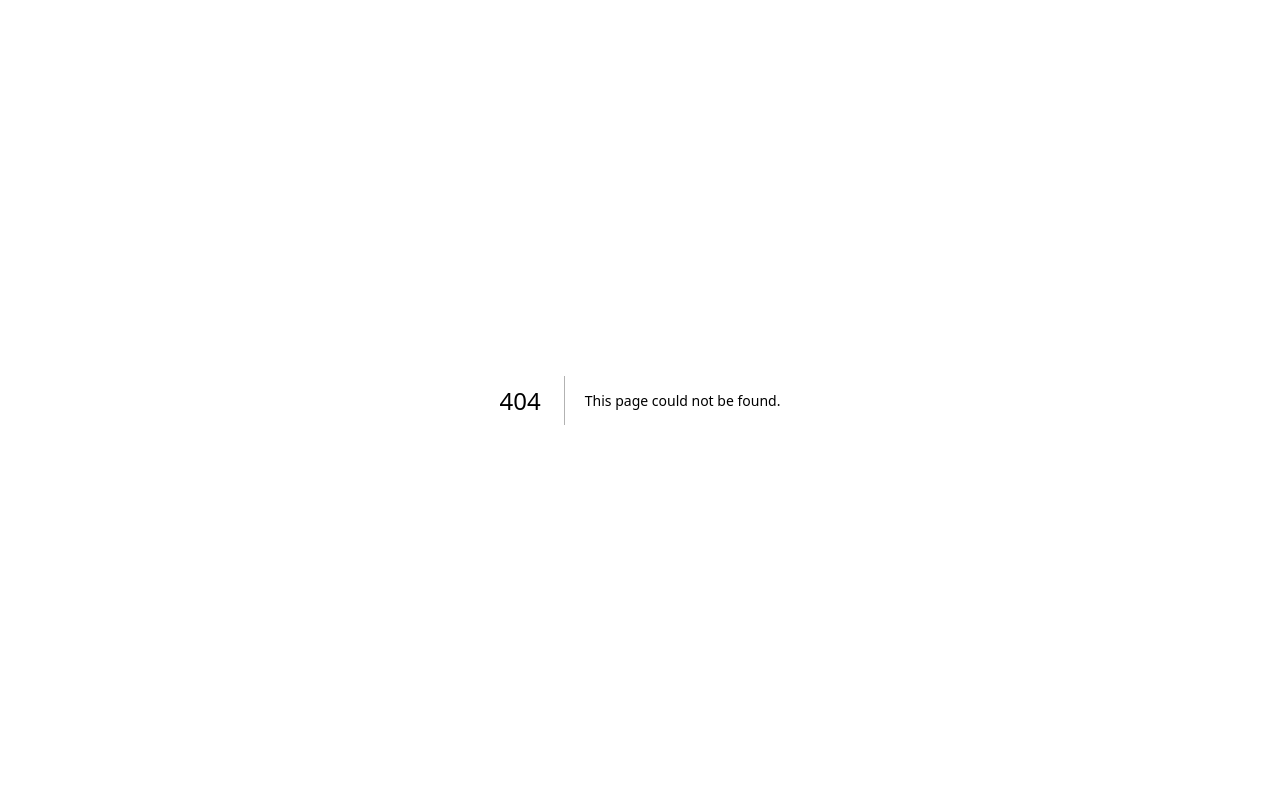
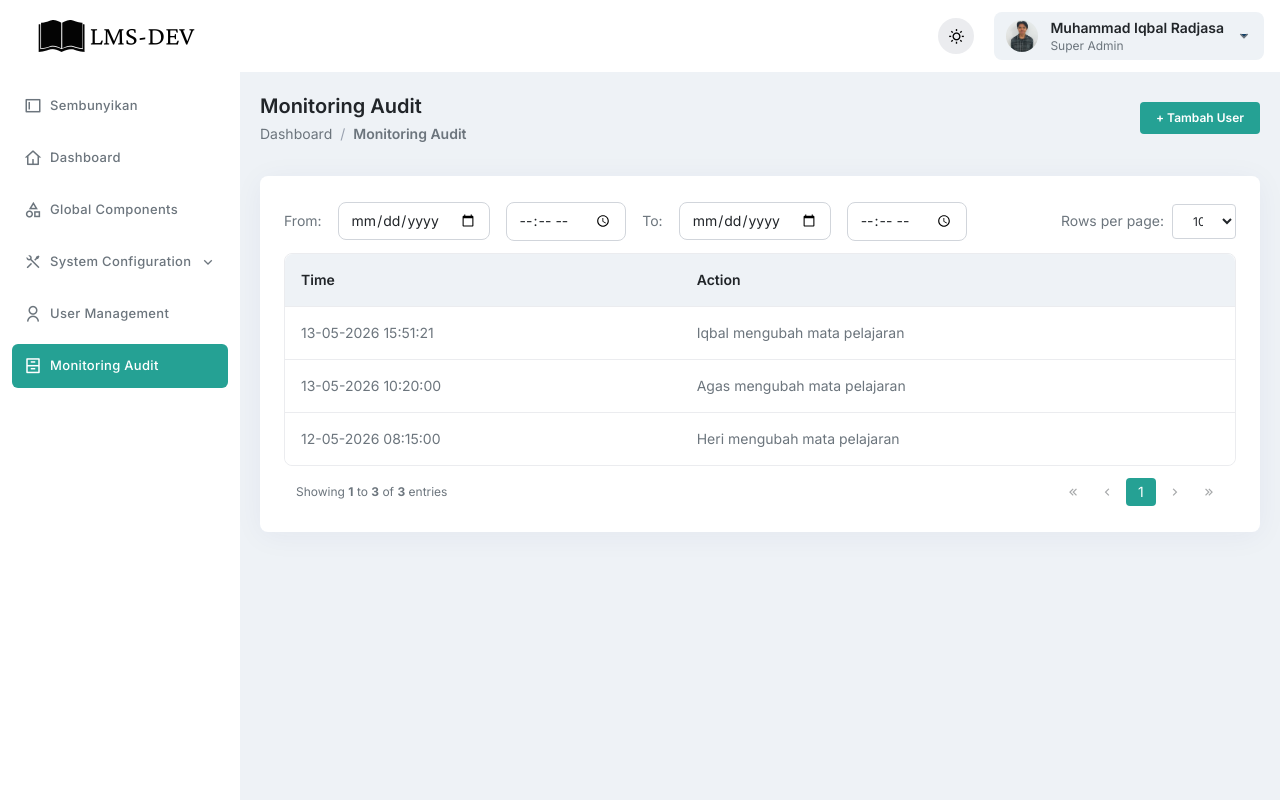
Before and after one commit to IqbalRadjasa/lms-dev, a Next.js app: page /dashboard/monitoring-audit in a window 1280 px wide. Before the commit this address had no page. Built offline with nearby package versions, Linux system fonts and the light colour scheme.

Commit message:
feat: Monitoring Audit, refactor: Datatable component with controlled filters

```diff
--- a/app/components/DataTable.tsx
+++ b/app/components/DataTable.tsx
@@ -1,18 +1,34 @@
 'use client';
 
-import { useState } from 'react';
+import { useState, useMemo } from 'react';
 import { ColumnDef, flexRender, getCoreRowModel, getSortedRowModel, getFilteredRowModel, getPaginationRowModel, SortingState, useReactTable } from '@tanstack/react-table';
 
 import Select from './Select';
 
+type ColumnFiltersState = Record<string, any>;
+
 type DataTableProps<TData, TValue> = {
   columns: ColumnDef<TData, TValue>[];
   data: TData[];
+
+  globalFilter?: string;
+  onGlobalFilterChange?: (value: string) => void;
+
+  columnFilters: ColumnFiltersState;
+  onColumnFiltersChange: (filters: ColumnFiltersState) => void;
+
+  renderFilters?: React.ReactNode;
 };
 
-export function DataTable<TData, TValue>({ columns, data }: DataTableProps<TData, TValue>) {
+export function DataTable<TData, TValue>({ columns, data, globalFilter, onGlobalFilterChange, columnFilters, onColumnFiltersChange, renderFilters }: DataTableProps<TData, TValue>) {
   const [sorting, setSorting] = useState<SortingState>([]);
-  const [globalFilter, setGlobalFilter] = useState('');
+
+  const columnFiltersArray = useMemo(() => {
+    return Object.entries(columnFilters).map(([id, value]) => ({
+      id,
+      value,
+    }));
+  }, [columnFilters]);
 
   const table = useReactTable({
     data,
@@ -20,9 +36,25 @@ export function DataTable<TData, TValue>({ columns, data }: DataTableProps<TData
     state: {
       sorting,
       globalFilter,
+      columnFilters: columnFiltersArray,
     },
+
     onSortingChange: setSorting,
-    onGlobalFilterChange: setGlobalFilter,
+
+    onGlobalFilterChange: (value) => {
+      if (value !== globalFilter) {
+        onGlobalFilterChange?.(value);
+      }
+    },
+
+    onColumnFiltersChange: (updater) => {
+      const next = typeof updater === 'function' ? updater(table.getState().columnFilters) : updater;
+
+      const obj = Object.fromEntries(next.map((item: any) => [item.id, item.value]));
+
+      onColumnFiltersChange(obj);
+    },
+
     getCoreRowModel: getCoreRowModel(),
     getSortedRowModel: getSortedRowModel(),
     getFilteredRowModel: getFilteredRowModel(),
@@ -30,35 +62,20 @@ export function DataTable<TData, TValue>({ columns, data }: DataTableProps<TData
   });
 
   const { pageIndex, pageSize } = table.getState().pagination;
-
   const total = table.getFilteredRowModel().rows.length;
 
   const start = total === 0 ? 0 : pageIndex * pageSize + 1;
   const end = Math.min((pageIndex + 1) * pageSize, total);
-
   const pageCount = table.getPageCount();
 
   return (
     <div className="w-full overflow-y-auto">
+      {/* FILTER AREA */}
       <div className="flex items-center justify-between py-3">
-        <div className="flex items-center">
-          <div className="relative w-full max-w-sm">
-            {/* icon */}
-            <i className="ri-search-line absolute left-3 top-1/2 -translate-y-1/2 text-primary-light pointer-events-none" />
+        <div className="flex items-center gap-4">{renderFilters}</div>
 
-            {/* input */}
-            <input
-              value={globalFilter ?? ''}
-              onChange={(e) => setGlobalFilter(e.target.value)}
-              placeholder="Search..."
-              className="w-full border border-[var(--input-form-light)] rounded-lg pl-10 pr-3 py-2 text-sm text-primary-light focus:outline-none focus:ring-2 focus:ring-blue-500"
-            />
-          </div>
-        </div>
-
-        <div className="flex items-center gap-2 text-secondary-light text-sm">
-          <span>Rows per page: </span>
-
+        <div className="flex items-center gap-2 text-sm">
+          <span>Rows per page:</span>
           <Select<number>
             value={table.getState().pagination.pageSize}
             onChange={(size) => table.setPageSize(size)}
@@ -69,11 +86,12 @@ export function DataTable<TData, TValue>({ columns, data }: DataTableProps<TData
               { label: '50', value: 50 },
             ]}
             className="h-auto w-16"
-            forDatatable={true}
+            forDatatable
           />
         </div>
       </div>
 
+      {/* TABLE */}
       <table className="w-full text-sm bordered-table">
         <thead>
           {table.getHeaderGroups().map((headerGroup) => (
@@ -82,11 +100,11 @@ export function DataTable<TData, TValue>({ columns, data }: DataTableProps<TData
                 const sort = header.column.getIsSorted();
 
                 return (
-                  <th key={header.id} onClick={header.column.getToggleSortingHandler()} className="px-4 py-3 text-left font-semibold cursor-pointer select-none">
+                  <th key={header.id} onClick={header.column.getToggleSortingHandler()} className="px-4 py-3 text-left font-semibold cursor-pointer">
                     {flexRender(header.column.columnDef.header, header.getContext())}
 
-                    {sort === 'asc' && <i className="ri-arrow-up-s-fill ml-1" />}
-                    {sort === 'desc' && <i className="ri-arrow-down-s-fill ml-1" />}
+                    {sort === 'asc' && ' ↑'}
+                    {sort === 'desc' && ' ↓'}
                   </th>
                 );
               })}
@@ -106,6 +124,7 @@ export function DataTable<TData, TValue>({ columns, data }: DataTableProps<TData
           ))}
         </tbody>
       </table>
+
       {/* Pagination */}
       <div className="flex items-center justify-between p-3 text-sm">
         {/* left side */}
--- a/app/dashboard/Sidebar.tsx
+++ b/app/dashboard/Sidebar.tsx
@@ -118,9 +118,24 @@ export default function Sidebar() {
         )}
 
         <Link href="/dashboard/user-management">
-          <button className={`w-full mb-2 text-left text-base px-3 py-2 rounded-md flex items-center gap-2 text-[#113F67] cursor-pointer ${isActive('/dashboard/user-management') || pathname.startsWith('/dashboard/user-management') ? 'active' : 'not-active'}`}>
+          <button
+            className={`w-full mb-2 text-left text-base px-3 py-2 rounded-md flex items-center gap-2 text-[#113F67] cursor-pointer ${
+              isActive('/dashboard/user-management') || pathname.startsWith('/dashboard/user-management') ? 'active' : 'not-active'
+            }`}
+          >
             <i className="ri-user-line text-lg"></i>
             {!sidebarCollapsed && <span className="regular-text">User Management</span>}
+          </button>
+        </Link>
+
+        <Link href="/dashboard/monitoring-audit">
+          <button
+            className={`w-full mb-2 text-left text-base px-3 py-2 rounded-md flex items-center gap-2 text-[#113F67] cursor-pointer ${
+              isActive('/dashboard/monitoring-audit') || pathname.startsWith('/dashboard/monitoring-audit') ? 'active' : 'not-active'
+            }`}
+          >
+            <i className="ri-archive-drawer-line text-lg"></i>
+            {!sidebarCollapsed && <span className="regular-text">Monitoring Audit</span>}
           </button>
         </Link>
       </nav>
--- /dev/null
+++ b/app/dashboard/monitoring-audit/page.tsx
@@ -0,0 +1,193 @@
+'use client';
+
+import Link from 'next/link';
+import { format } from 'date-fns';
+import { ColumnDef } from '@tanstack/react-table';
+import React, { useState, useEffect } from 'react';
+
+import Button from '@/app/components/Button';
+import Breadcrumb from '@/app/components/Breadcrumb';
+import { DataTable } from '@/app/components/DataTable';
+
+type Log = {
+  time: Date;
+  action: string;
+};
+
+const columns: ColumnDef<Log>[] = [
+  {
+    accessorKey: 'time',
+    header: 'Time',
+
+    // ✅ FORMAT DI SINI (UI only)
+    cell: ({ row }) => {
+      const date = row.getValue('time') as Date;
+      return format(date, 'dd-MM-yyyy HH:mm:ss');
+    },
+
+    // ✅ FILTER TETAP SAMA (logic kamu sudah benar)
+    filterFn: (row, id, value) => {
+      const rowDate = new Date(row.getValue(id));
+
+      const { date, time } = value || {};
+
+      // DATE FILTER
+      if (date?.from) {
+        if (rowDate < new Date(date.from)) return false;
+      }
+
+      if (date?.to) {
+        if (rowDate > new Date(date.to)) return false;
+      }
+
+      // TIME FILTER
+      if (time?.from || time?.to) {
+        const hours = rowDate.getHours();
+        const minutes = rowDate.getMinutes();
+
+        const totalMinutes = hours * 60 + minutes;
+
+        if (time.from) {
+          const [h, m] = time.from.split(':').map(Number);
+          if (totalMinutes < h * 60 + m) return false;
+        }
+
+        if (time.to) {
+          const [h, m] = time.to.split(':').map(Number);
+          if (totalMinutes > h * 60 + m) return false;
+        }
+      }
+
+      return true;
+    },
+  },
+  {
+    accessorKey: 'action',
+    header: 'Action',
+  },
+];
+
+export default function MonitoringAudit() {
+  const [globalFilter, setGlobalFilter] = useState('');
+  const [columnFilters, setColumnFilters] = useState({
+    time: {
+      date: { from: '', to: '' },
+      time: { from: '', to: '' },
+    },
+  });
+
+  const data: Log[] = [
+    { time: new Date('2026-05-13T15:51:21'), action: 'Iqbal mengubah mata pelajaran' },
+    { time: new Date('2026-05-13T10:20:00'), action: 'Agas mengubah mata pelajaran' },
+    { time: new Date('2026-05-12T08:15:00'), action: 'Heri mengubah mata pelajaran' },
+  ];
+
+  return (
+    <div>
+      <div className="flex justify-between items-center">
+        <div>
+          <h1 className="font-semibold text-xl mb-1 text-primary-light">Monitoring Audit</h1>
+          <Breadcrumb />
+        </div>
+        <div>
+          <Link href="/dashboard/user-management/tambah">
+            <Button primary={true}>+ Tambah User</Button>
+          </Link>
+        </div>
+      </div>
+
+      <div className="card mt-8">
+        <div className="card-body">
+          <DataTable
+            columns={columns}
+            data={data}
+            columnFilters={columnFilters}
+            onColumnFiltersChange={(filters) => {
+              setColumnFilters({
+                time: filters.time ?? {
+                  date: { from: '', to: '' },
+                  time: { from: '', to: '' },
+                },
+              });
+            }}
+            renderFilters={
+              <>
+                {/* DATE & TIME FROM */}
+                <span className="text-sm">From: </span>
+                <input
+                  type="date"
+                  onChange={(e) =>
+                    setColumnFilters((prev) => ({
+                      ...prev,
+                      time: {
+                        ...prev.time,
+                        date: {
+                          ...prev.time.date,
+                          from: e.target.value,
+                        },
+                      },
+                    }))
+                  }
+                  className="w-full border border-[var(--input-form-light)] rounded-lg px-3 py-2 text-sm text-primary-light focus:outline-none focus:ring-2 focus:ring-blue-500"
+                />
+
+                <input
+                  type="time"
+                  onChange={(e) =>
+                    setColumnFilters((prev) => ({
+                      ...prev,
+                      time: {
+                        ...prev.time,
+                        time: {
+                          ...prev.time.time,
+                          from: e.target.value,
+                        },
+                      },
+                    }))
+                  }
+                  className="w-full border border-[var(--input-form-light)] rounded-lg px-3 py-2 text-sm text-primary-light focus:outline-none focus:ring-2 focus:ring-blue-500"
+                />
+
+                {/* DATE & TIME TO */}
+                <span className="text-sm">To: </span>
+                <input
+                  type="date"
+                  onChange={(e) =>
+                    setColumnFilters((prev) => ({
+                      ...prev,
+                      time: {
+                        ...prev.time,
+                        date: {
+                          ...prev.time.date,
+                          to: e.target.value,
+                        },
+                      },
+                    }))
+                  }
+                  className="w-full border border-[var(--input-form-light)] rounded-lg px-3 py-2 text-sm text-primary-light focus:outline-none focus:ring-2 focus:ring-blue-500"
+                />
+
+                <input
+                  type="time"
+                  onChange={(e) =>
+                    setColumnFilters((prev) => ({
+                      ...prev,
+                      time: {
+                        ...prev.time,
+                        time: {
+                          ...prev.time.time,
+                          to: e.target.value,
+                        },
+                      },
+                    }))
+                  }
+                  className="w-full border border-[var(--input-form-light)] rounded-lg px-3 py-2 text-sm text-primary-light focus:outline-none focus:ring-2 focus:ring-blue-500"
+                />
+              </>
+            }
+          />
+        </div>
+      </div>
+    </div>
+  );
+}
--- a/app/dashboard/system-configuration/maintenance/page.tsx
+++ b/app/dashboard/system-configuration/maintenance/page.tsx
@@ -1,6 +1,6 @@
 'use client';
 
-import React, { useState, useEffect } from 'react';
+import React, { useState, useEffect, useMemo } from 'react';
 import { ColumnDef } from '@tanstack/react-table';
 
 import Modal from '../../../components/Modal';
@@ -29,6 +29,14 @@ const columns: ColumnDef<Log>[] = [
   {
     accessorKey: 'user',
     header: 'User',
+    filterFn: (row, id, value) => {
+      const rowValue = row.getValue<string>(id) ?? '';
+      const search = value?.trim().toLowerCase();
+
+      if (!search) return true;
+
+      return rowValue.toLowerCase().includes(search);
+    },
   },
   {
     accessorKey: 'role',
@@ -155,6 +163,30 @@ export default function Maintenance() {
     }
   };
 
+  const [columnFilters, setColumnFilters] = useState({
+    user: '',
+  });
+
+  const renderFilters = (
+    <div className="relative w-full max-w-sm">
+      {/* icon */}
+      <i className="ri-search-line absolute left-3 top-1/2 -translate-y-1/2 text-primary-light pointer-events-none" />
+
+      {/* input */}
+      <input
+        value={columnFilters.user || ''}
+        onChange={(e) =>
+          setColumnFilters((prev) => ({
+            ...prev,
+            user: e.target.value,
+          }))
+        }
+        placeholder="Cari User"
+        className="w-full border border-[var(--input-form-light)] rounded-lg pl-10 pr-3 py-2 text-sm text-primary-light focus:outline-none focus:ring-2 focus:ring-blue-500"
+      />
+    </div>
+  );
+
   const data: Log[] = [
     { id: 1, user: 'Eman', role: 'Super Admin', created_at: '12-02-2026', status: 'ON' },
     { id: 2, user: 'Umar', role: 'Super Admin', created_at: '12-02-2026', status: 'OFF' },
@@ -185,19 +217,19 @@ export default function Maintenance() {
             >
               {!status ? <i className="ri-lock-unlock-line"></i> : <i className="ri-lock-line"></i>}
             </button>
-            {/* <button
-            className={`
-              ml-2
-              font-semibold
-              px-4 py-1
-              rounded-full
-              ${!status ? 'not-active' : 'active'}
-            `}
-          >
-            {!status ? 'Off' : 'On'}
-          </button> */}
           </div>
-          <DataTable columns={columns} data={data} />
+          <DataTable
+            columns={columns}
+            data={data}
+            columnFilters={columnFilters}
+            onColumnFiltersChange={(filters) => {
+              setColumnFilters((prev) => ({
+                ...prev,
+                user: filters.user ?? prev.user ?? '',
+              }));
+            }}
+            renderFilters={renderFilters}
+          />
         </div>
       </div>
 
--- a/app/dashboard/user-management/page.tsx
+++ b/app/dashboard/user-management/page.tsx
@@ -32,6 +32,15 @@ const columns: ColumnDef<Log>[] = [
   {
     accessorKey: 'name',
     header: 'Nama',
+
+    filterFn: (row, id, value) => {
+      const rowValue = row.getValue<string>(id) ?? '';
+      const search = value?.trim().toLowerCase();
+
+      if (!search) return true;
+
+      return rowValue.toLowerCase().includes(search);
+    },
   },
   {
     accessorKey: 'identifier',
@@ -80,53 +89,29 @@ const columns: ColumnDef<Log>[] = [
 ];
 
 export default function UserManagement() {
-  const router = useRouter();
-  const confirm = useConfirm();
+  const [columnFilters, setColumnFilters] = useState({
+    name: '',
+  });
 
-  const [open, setOpen] = useState(false);
+  const renderFilters = (
+    <div className="relative w-full max-w-sm">
+      {/* icon */}
+      <i className="ri-search-line absolute left-3 top-1/2 -translate-y-1/2 text-primary-light pointer-events-none" />
 
-  const [pesan, setPesan] = useState('');
-  const [pesanError, setPesanError] = useState('');
-
-  const validatePesan = (value: string) => {
-    if (value.length < 5) {
-      setPesanError('Pesan harus lebih dari 5 huruf!');
-    } else {
-      setPesanError('');
-    }
-
-    setPesan(value);
-  };
-
-  const [kode, setKode] = useState('');
-  const [kodeError, setKodeError] = useState('');
-
-  const validateKode = (value: string) => {
-    if (value.length < 5) {
-      setKodeError('Kode harus lebih dari 5 huruf!');
-    } else {
-      setKodeError('');
-    }
-
-    setKode(value);
-  };
-
-  const handleSubmit = async (e: React.FormEvent<HTMLFormElement>) => {
-    e.preventDefault();
-
-    if (pesan.length < 5 || kode.length < 5) {
-      setPesanError('Pesan harus lebih dari 5 huruf!');
-      setKodeError('Kode harus lebih dari 5 huruf!');
-      return;
-    }
-
-    const confirmed = await confirm('Apakah kamu yakin?');
-
-    if (!confirmed) return;
-    console.log('mode on');
-    localStorage.setItem('maintenance', 'true');
-    window.location.reload();
-  };
+      {/* input */}
+      <input
+        value={columnFilters.name || ''}
+        onChange={(e) =>
+          setColumnFilters((prev) => ({
+            ...prev,
+            name: e.target.value,
+          }))
+        }
+        placeholder="Cari Nama"
+        className="w-full border border-[var(--input-form-light)] rounded-lg pl-10 pr-3 py-2 text-sm text-primary-light focus:outline-none focus:ring-2 focus:ring-blue-500"
+      />
+    </div>
+  );
 
   const data: Log[] = [
     { id: 1, name: 'Eman', identifier: '123456789', role: 'Super Admin', created_at: '12-12-2025', updated_at: '12-12-2025' },
@@ -153,7 +138,18 @@ export default function UserManagement() {
 
       <div className="card mt-8">
         <div className="card-body">
-          <DataTable columns={columns} data={data} />
+          <DataTable
+            columns={columns}
+            data={data}
+            columnFilters={columnFilters}
+            onColumnFiltersChange={(filters) => {
+              setColumnFilters((prev) => ({
+                ...prev,
+                name: filters.name ?? prev.name ?? '',
+              }));
+            }}
+            renderFilters={renderFilters}
+          />
         </div>
       </div>
     </div>
--- a/package.json
+++ b/package.json
@@ -10,6 +10,7 @@
   },
   "dependencies": {
     "@tanstack/react-table": "^8.21.3",
+    "date-fns": "^4.1.0",
     "next": "16.0.6",
     "react": "19.2.0",
     "react-dom": "19.2.0",
```
Also changed, not shown: 1 other file (tests, documents, lock files or other folders).
